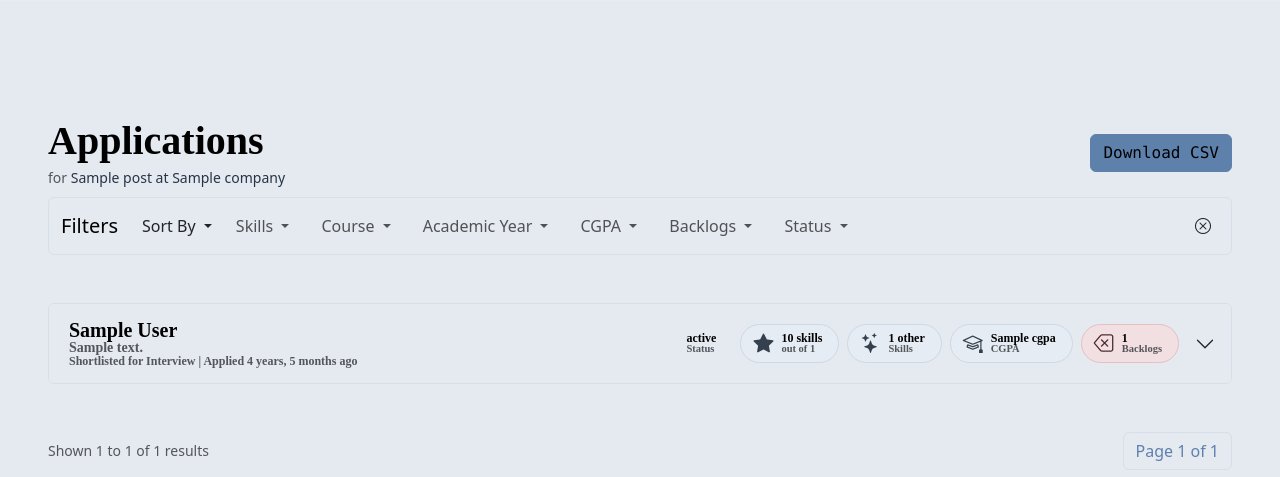
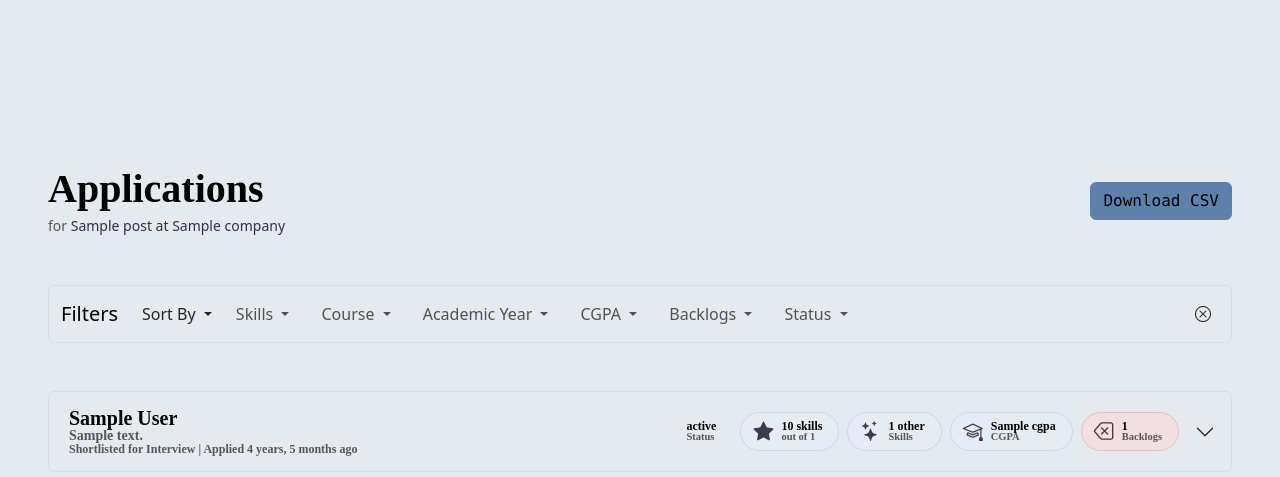
Before and after one commit to lawguru/Deptoflaw, a Django app: template src/cell/templates/recruitment_applications.html in a window 1280 px wide. Shown: the top 477 px of the page. Run offline with Django 5.2, Linux system fonts and the light colour scheme; the template is opened without the code that fills it: most values are stand-ins (such as "Sample title", 1, 10 or a date in 2020); some libraries are stand-ins or nearby versions; some web fonts are replaced.

Commit message:
fix template

```diff
--- a/src/cell/templates/recruitment_applications.html
+++ b/src/cell/templates/recruitment_applications.html
@@ -6,7 +6,7 @@
 
 <div class="container-fluid p-3 p-xl-5 min-vh-100">
 
-    <div class="d-flex flex-wrap align-items-center justify-content-between mb-2">
+    <div class="d-flex flex-wrap align-items-center justify-content-between my-5">
         <div>
             <h1 class="fw-bold text-body-emphasis mb-0">
                 Applications
--- a/src/cell/templates/recruitment_posts.html
+++ b/src/cell/templates/recruitment_posts.html
@@ -6,7 +6,7 @@
 
 <div class="container-fluid p-3 p-xl-5 min-vh-100">
 
-    <div class="mb-2">
+    <div class="my-5">
         <strong class="display-6 fw-bold text-body-emphasis lh-1">Recruitment Posts</strong>
         {% if user_filter %}
         <small class="d-block text-body-secondary">
--- a/src/user/templates/users.html
+++ b/src/user/templates/users.html
@@ -6,7 +6,7 @@
 
 <div class="container-fluid p-3 p-xl-5 min-vh-100">
 
-    <div class="d-flex flex-wrap align-items-center justify-content-between mb-2">
+    <div class="d-flex flex-wrap align-items-center justify-content-between my-5">
         <h1 class="fw-bold text-body-emphasis mb-0">
             {% if is_approved_filter %}
             Users
```
